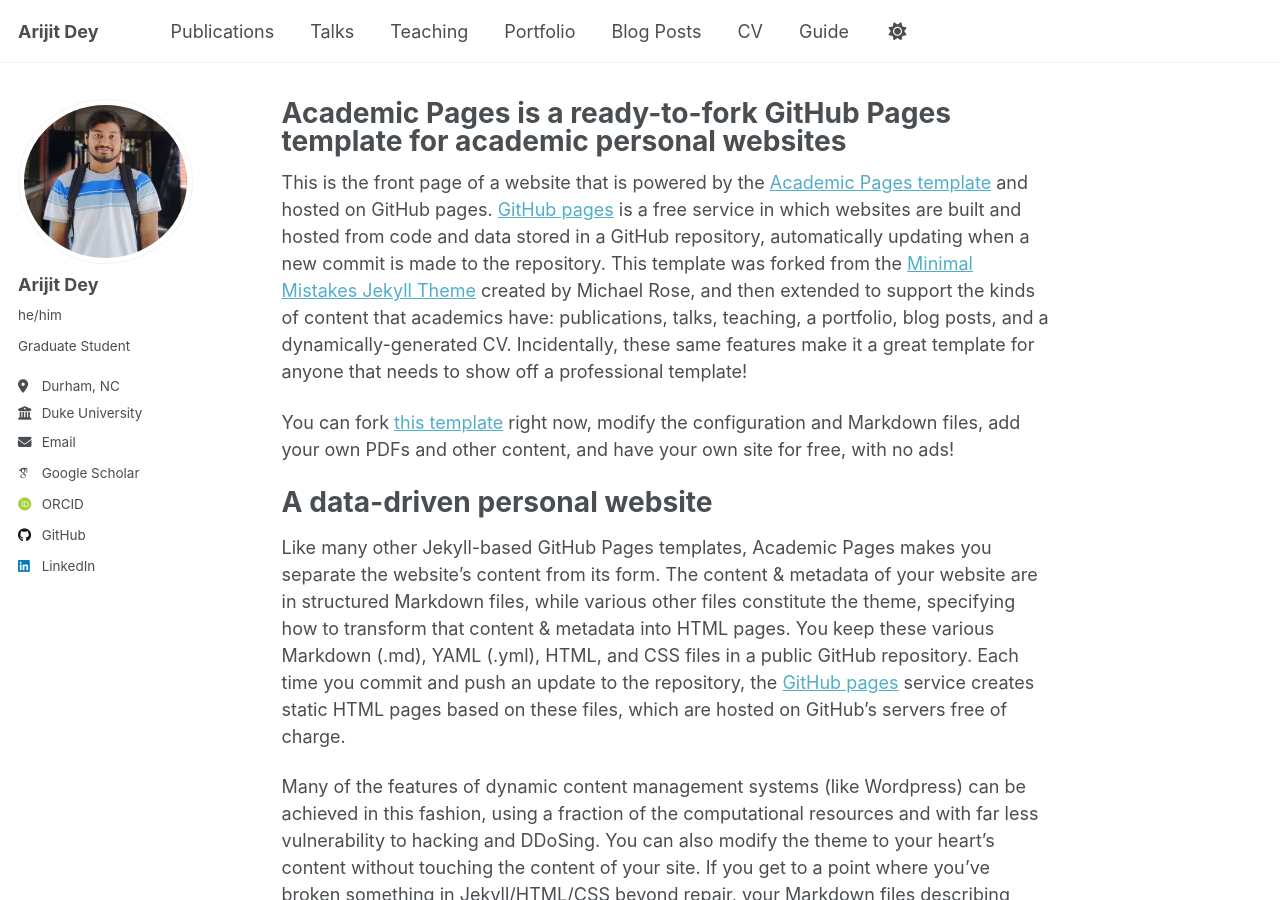
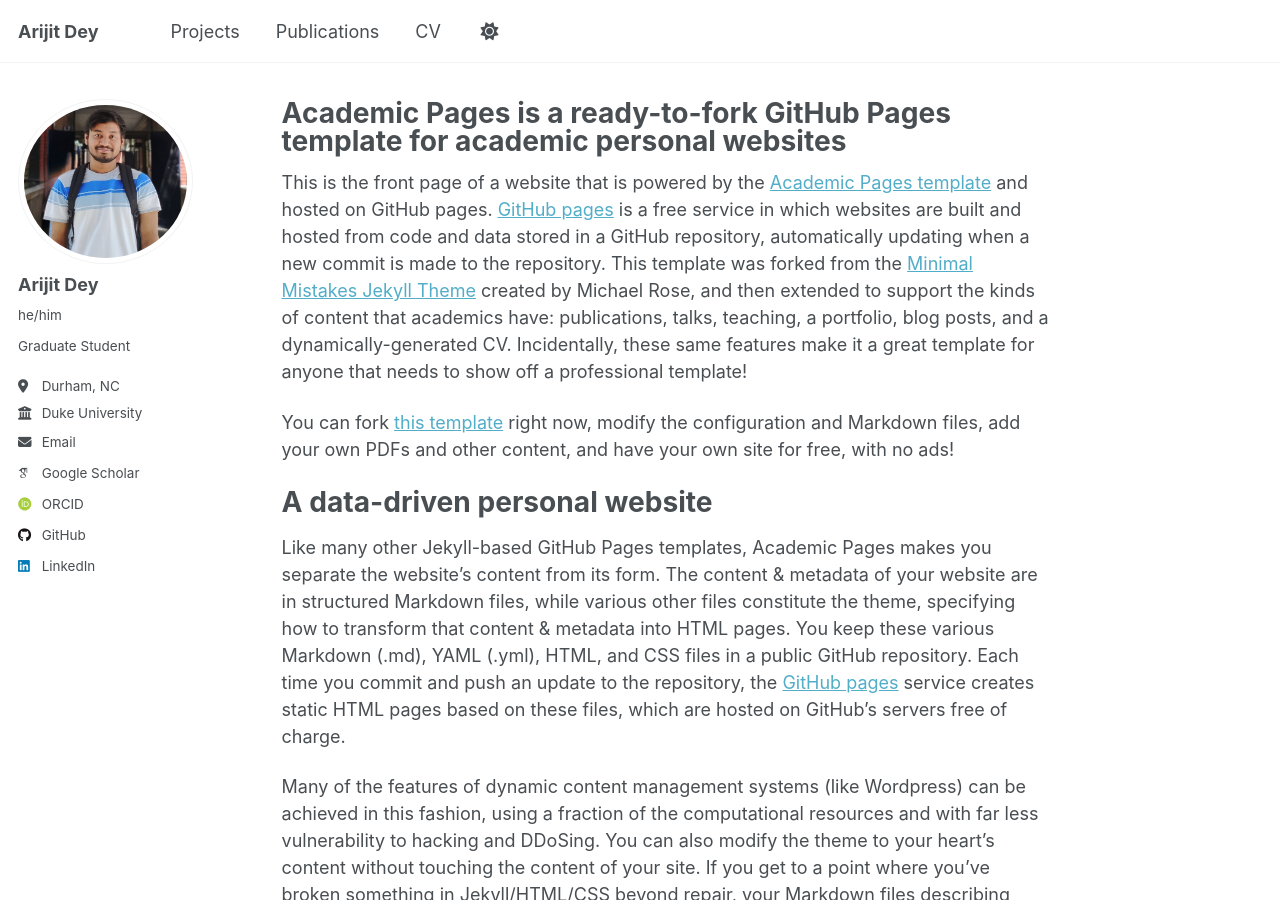
Before and after one commit to arijitdey22/arijitdey22.github.io, a Jekyll site: the page built from _pages/about.md, in a window 1280 px wide and 900 px high. Built offline with Jekyll 4.4.1, drawn with Linux system fonts in a browser that asks for light colours; some web fonts are replaced; a script that is not in the unit is left out.

Commit message:
Update navigation.yml

```diff
--- a/_data/navigation.yml
+++ b/_data/navigation.yml
@@ -8,20 +8,14 @@
 #      Markdown formatted page while the second is generated using JSON.
 
 main:
+  - title: "Projects"
+    url: /Projects/
+
   - title: "Publications"
     url: /publications/
 
-  - title: "Talks"
-    url: /talks/
-
-  - title: "Teaching"
-    url: /teaching/
-
-  - title: "Portfolio"
-    url: /portfolio/
-
-  - title: "Blog Posts"
-    url: /year-archive/
+  # - title: "Teaching"
+  #  url: /teaching/
 
   - title: "CV"
     url: /cv/
@@ -29,5 +23,5 @@ main:
   # - title: "CV"
   #   url: /cv-json/
 
-  - title: "Guide"
-    url: /markdown/
+  # - title: "Guide"
+  #  url: /markdown/
```
